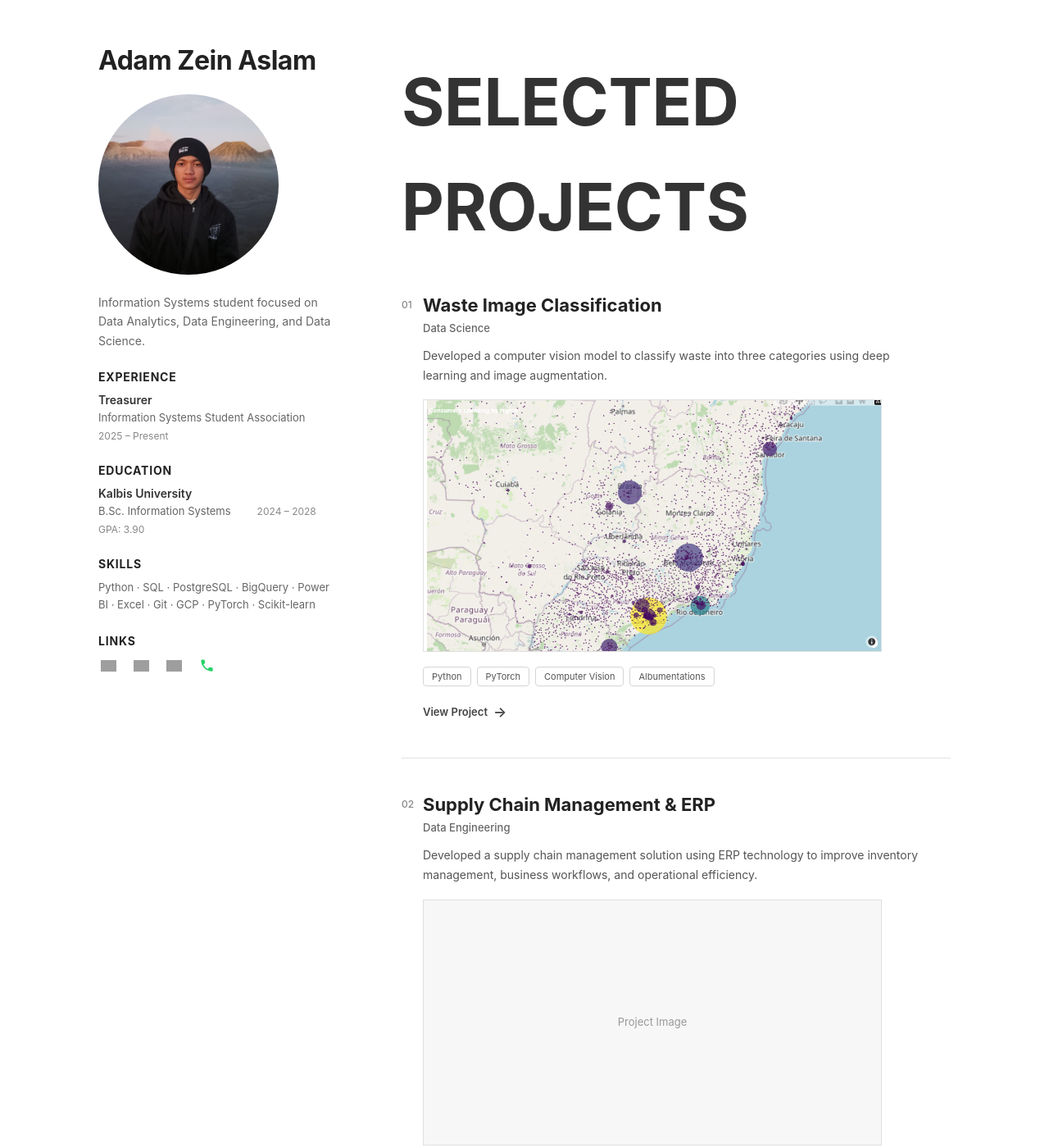
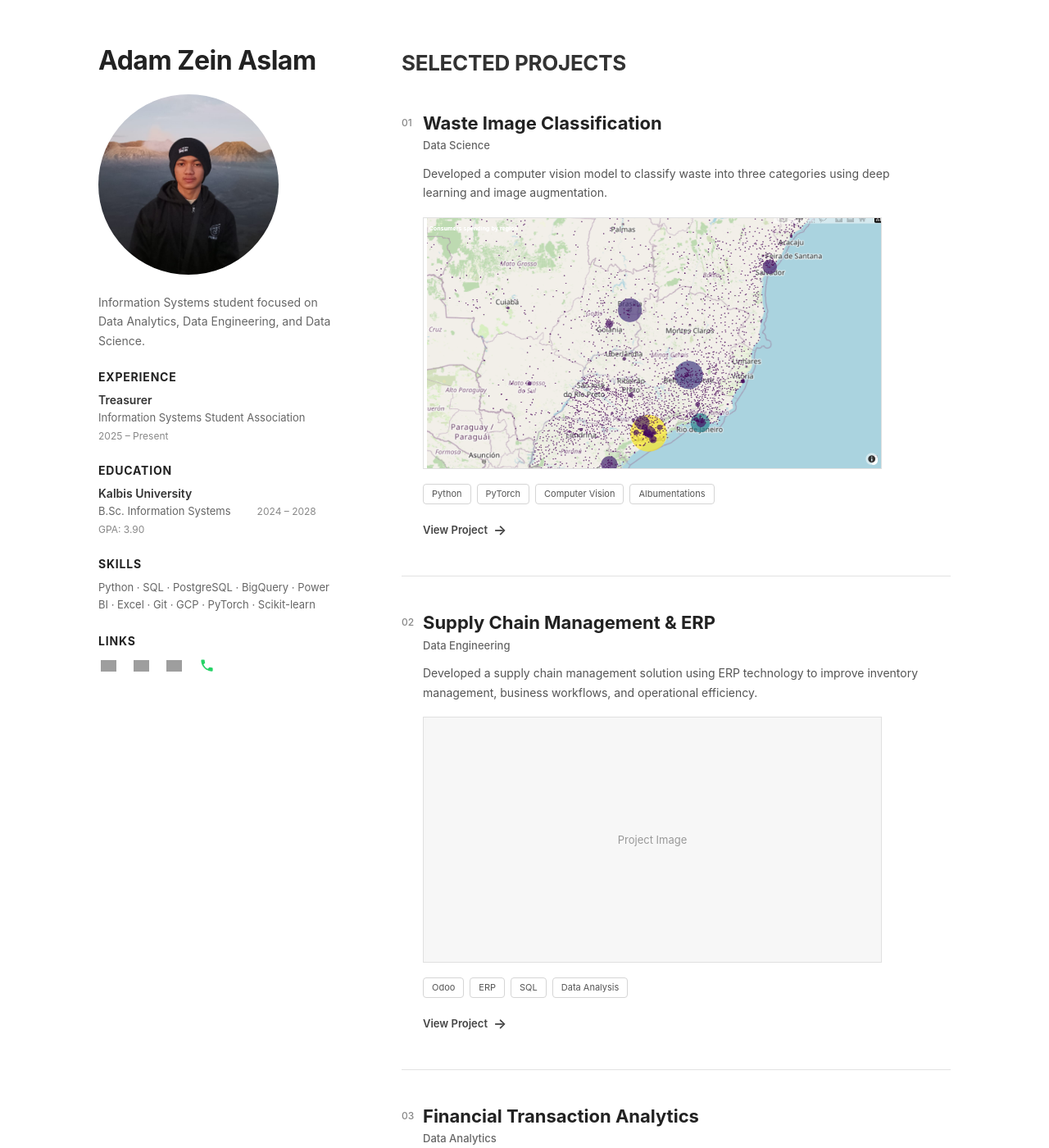
Before and after one commit to AdamZeinAslam/AdamZeinAslam.github.io, a Jekyll site: the page built from index.md, in a window 1280 px wide and 1400 px high. Shown: the whole window at 82% size. Built offline with Jekyll 4.4.1, drawn with Linux system fonts in a browser that asks for light colours; grey boxes are pictures that could not be loaded.

Commit message:
Update style.css

```diff
--- a/assets/css/style.css
+++ b/assets/css/style.css
@@ -366,19 +366,22 @@ body {
    PROJECT HEADER
    ========================================================= */
 
-.projects-header {
-  margin: 5px 0 42px 0;
+.projects-section .projects-header {
+  margin: 5px 0 42px 0 !important;
 }
 
-.section-label {
-  margin: 0;
+.projects-section .section-label {
+  margin: 0 !important;
 
-  font-size: 80px;
-  font-weight: 700;
+  font-size: 26px !important;
 
-  letter-spacing: -0.3px;
+  font-weight: 700 !important;
 
-  color: #333333;
+  line-height: 1.3 !important;
+
+  letter-spacing: -0.3px !important;
+
+  color: #333333 !important;
 }
 
 /* =========================================================
```
